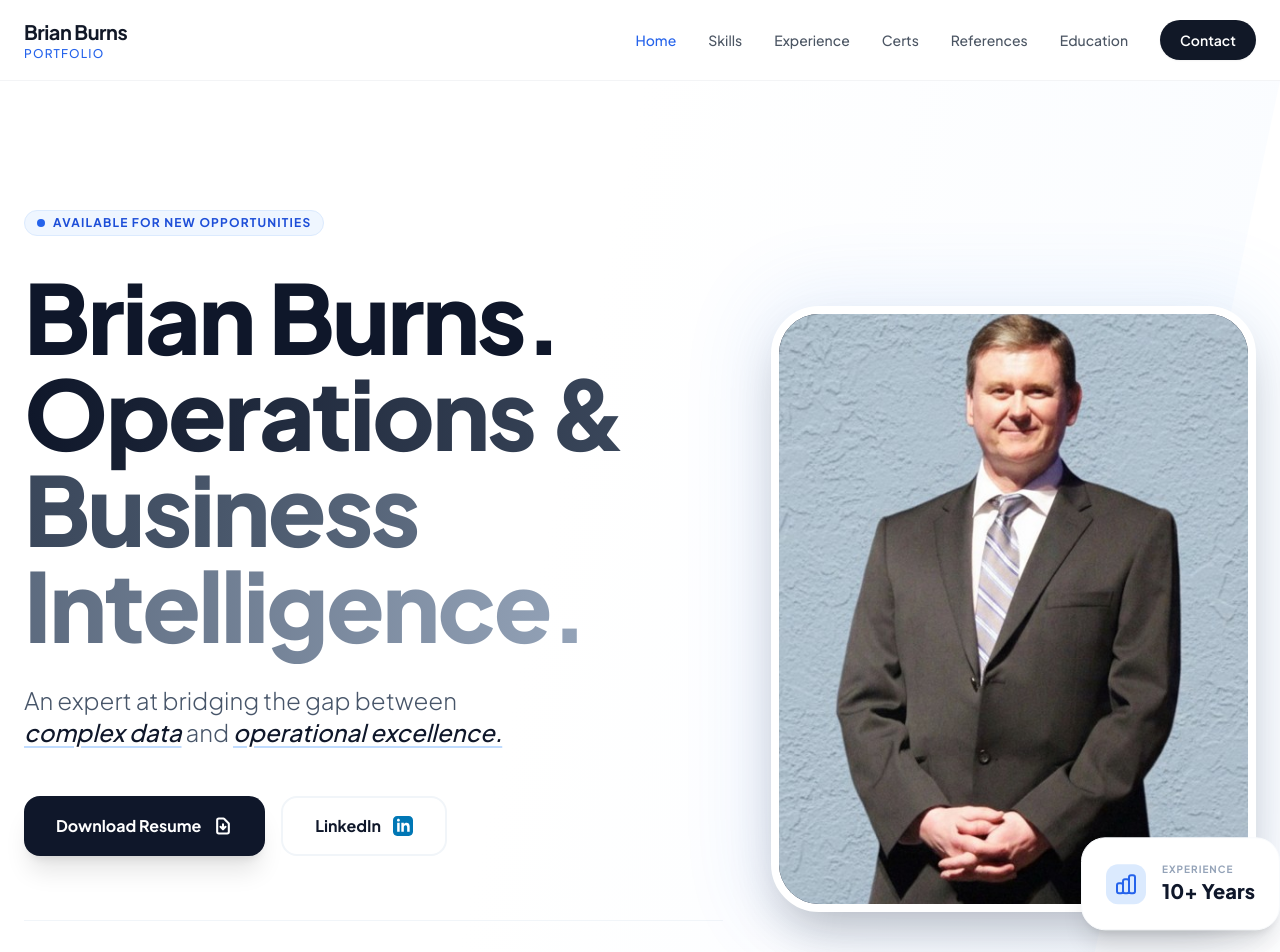
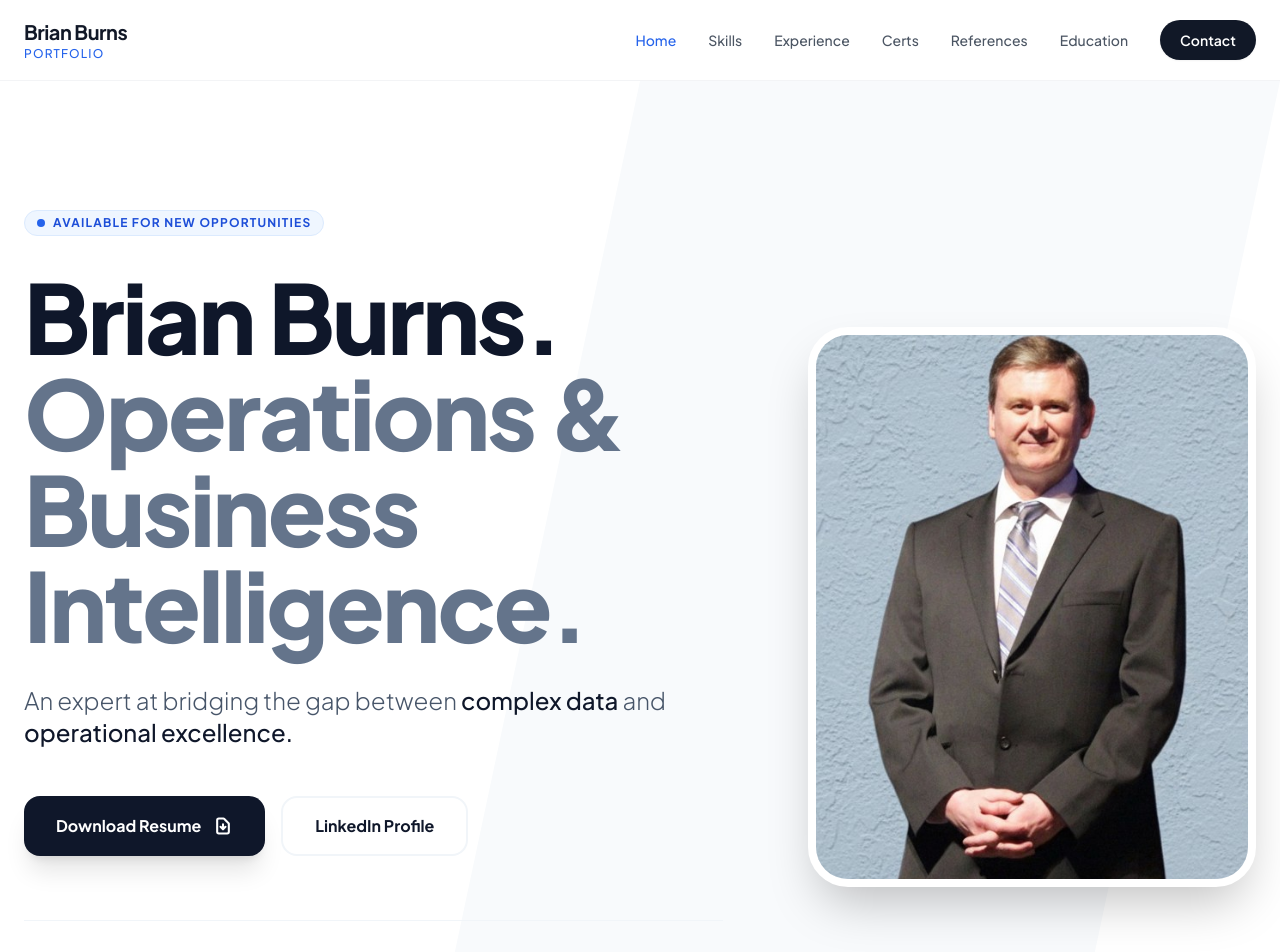
Before and after one commit to btburns308/brian-portfolio, a React (Vite) app: page / in a window 1280 px wide. Shown: the top 952 px of the page. Built offline with nearby package versions, Linux system fonts and the light colour scheme.

Commit message:
Update Hero.tsx

```diff
--- a/components/Hero.tsx
+++ b/components/Hero.tsx
@@ -8,13 +8,13 @@ interface HeroProps {
 const Hero: React.FC<HeroProps> = ({ contactInfo, id }) => {
   return (
     <section id={id} className="relative pt-32 pb-20 overflow-hidden bg-white">
-      {/* Design Elements */}
-      <div className="absolute top-0 right-0 w-1/2 h-full bg-gradient-to-l from-blue-50/30 to-transparent -skew-x-12 transform origin-top no-print pointer-events-none z-0"></div>
+      {/* Design Background */}
+      <div className="absolute top-0 right-0 w-1/2 h-full bg-slate-50 -skew-x-12 transform origin-top no-print pointer-events-none z-0"></div>
 
       <div className="relative max-w-7xl mx-auto px-6 z-10">
         <div className="grid grid-cols-1 lg:grid-cols-12 gap-12 items-center">
 
-          {/* Left Column: Content */}
+          {/* Left Column: Text Content */}
           <div className="lg:col-span-7">
             <div className="inline-flex items-center space-x-2 px-3 py-1 rounded-full bg-blue-50 text-blue-700 text-xs font-bold tracking-widest uppercase mb-8 no-print border border-blue-100">
               <span className="relative flex h-2 w-2">
@@ -24,25 +24,25 @@ const Hero: React.FC<HeroProps> = ({ contactInfo, id }) => {
               <span>Available for new opportunities</span>
             </div>
 
-            <h1 className="text-5xl md:text-7xl lg:text-8xl font-extrabold text-slate-900 mb-8 leading-[0.95] tracking-tight text-balance">
+            <h1 className="text-5xl md:text-7xl lg:text-8xl font-extrabold text-slate-900 mb-8 leading-[0.95] tracking-tight">
               {contactInfo.name}. <br/>
-              <span className="text-transparent bg-clip-text bg-gradient-to-r from-slate-900 via-slate-600 to-slate-400">
-                Operations & <br className="sm:hidden" /> Business Intelligence.
+              <span className="text-slate-500">
+                Operations & Business Intelligence.
               </span>
             </h1>
 
-            <p className="text-xl md:text-2xl text-slate-600 mb-12 leading-relaxed max-w-2xl font-light text-balance">
-              An expert at bridging the gap between <span className="text-slate-900 font-medium italic underline decoration-blue-200 underline-offset-4">complex data</span> and <span className="text-slate-900 font-medium italic underline decoration-blue-200 underline-offset-4">operational excellence.</span>
+            <p className="text-xl md:text-2xl text-slate-600 mb-12 leading-relaxed max-w-2xl font-light">
+              An expert at bridging the gap between <span className="text-slate-900 font-medium">complex data</span> and <span className="text-slate-900 font-medium">operational excellence.</span>
             </p>
 
             <div className="flex flex-wrap gap-4 mb-16 no-print">
               <a
                 href={contactInfo.resumeUrl}
                 download
-                className="bg-slate-900 text-white px-8 py-4 rounded-2xl font-bold hover:bg-slate-800 transition-all shadow-xl hover:shadow-2xl hover:-translate-y-1 flex items-center space-x-3 group cursor-pointer"
+                className="bg-slate-900 text-white px-8 py-4 rounded-2xl font-bold hover:bg-slate-800 transition-all shadow-xl flex items-center space-x-3 cursor-pointer"
               >
                 <span>Download Resume</span>
-                <svg className="w-5 h-5 group-hover:translate-y-0.5 transition-transform" fill="none" stroke="currentColor" viewBox="0 0 24 24">
+                <svg className="w-5 h-5" fill="none" stroke="currentColor" viewBox="0 0 24 24">
                   <path strokeLinecap="round" strokeLinejoin="round" strokeWidth="2.5" d="M12 10v6m0 0l-3-3m3 3l3-3m2 8H7a2 2 0 01-2-2V5a2 2 0 012-2h5.586a1 1 0 01.707.293l5.414 5.414a1 1 0 01.293.707V19a2 2 0 01-2 2z"></path>
                 </svg>
               </a>
@@ -50,90 +50,43 @@ const Hero: React.FC<HeroProps> = ({ contactInfo, id }) => {
                 href={contactInfo.linkedin}
                 target="_blank"
                 rel="noopener noreferrer"
-                className="bg-white text-slate-900 border-2 border-slate-100 px-8 py-4 rounded-2xl font-bold hover:bg-slate-50 transition-all flex items-center space-x-3 hover:border-blue-200 cursor-pointer"
+                className="bg-white text-slate-900 border-2 border-slate-100 px-8 py-4 rounded-2xl font-bold hover:bg-slate-50 transition-all flex items-center space-x-3 cursor-pointer"
               >
-                <span>LinkedIn</span>
-                <svg className="w-5 h-5 text-[#0077b5]" fill="currentColor" viewBox="0 0 24 24">
-                  <path d="M19 0h-14c-2.761 0-5 2.239-5 5v14c0 2.761 2.239 5 5 5h14c2.762 0 5-2.239 5-5v-14c0-2.761-2.238-5-5-5zm-11 19h-3v-11h3v11zm-1.5-12.268c-.966 0-1.75-.79-1.75-1.764s.784-1.764 1.75-1.764 1.75.79 1.75 1.764-.783 1.764-1.75 1.764zm13.5 12.268h-3v-5.604c0-3.368-4-3.113-4 0v5.604h-3v-11h3v1.765c1.396-2.586 7-2.777 7 2.476v6.759z"/>
-                </svg>
+                <span>LinkedIn Profile</span>
               </a>
             </div>
 
             <div className="grid grid-cols-1 sm:grid-cols-3 gap-8 pt-10 border-t border-slate-100 no-print">
-              <div className="group">
-                <p className="text-xs font-bold text-slate-400 uppercase tracking-widest mb-2 group-hover:text-blue-500 transition-colors">Location</p>
+              <div>
+                <p className="text-xs font-bold text-slate-400 uppercase tracking-widest mb-1">Location</p>
                 <p className="text-slate-900 font-medium">{contactInfo.location}</p>
               </div>
-              <div className="group">
-                <p className="text-xs font-bold text-slate-400 uppercase tracking-widest mb-2 group-hover:text-blue-500 transition-colors">Contact</p>
+              <div>
+                <p className="text-xs font-bold text-slate-400 uppercase tracking-widest mb-1">Phone</p>
                 <p className="text-slate-900 font-medium">{contactInfo.phone}</p>
               </div>
-              <div className="group">
-                <p className="text-xs font-bold text-slate-400 uppercase tracking-widest mb-2 group-hover:text-blue-500 transition-colors">Email</p>
-                <p className="text-slate-900 font-medium hover:text-blue-600 transition-colors underline decoration-slate-200 decoration-1 underline-offset-4">
+              <div>
+                <p className="text-xs font-bold text-slate-400 uppercase tracking-widest mb-1">Email</p>
+                <p className="text-slate-900 font-medium">
                   <a href={`mailto:${contactInfo.email}`}>{contactInfo.email}</a>
                 </p>
               </div>
             </div>
           </div>
 
-          {/* Right Column: Image */}
-          <div className="lg:col-span-5 relative no-print">
-            <div className="relative group">
-              {/* Background Glow */}
-              <div className="absolute -inset-4 bg-gradient-to-tr from-blue-600 to-blue-400 rounded-[3.5rem] opacity-10 group-hover:opacity-20 transition-opacity blur-2xl"></div>
-
-              <div className="relative aspect-[4/5] overflow-hidden rounded-[3rem] border-8 border-white shadow-2xl bg-slate-200 flex items-center justify-center">
-
-                {/* 1. Static Placeholder (Always behind the image) */}
-                <div className="absolute inset-0 flex flex-col items-center justify-center bg-gradient-to-br from-slate-900 to-slate-800">
-                   <span className="text-[12rem] font-black text-white/5 uppercase select-none tracking-tighter absolute">BB</span>
-                   <div className="z-10 text-center px-8">
-                     <div className="w-20 h-1 bg-blue-500 mx-auto mb-6 rounded-full opacity-50"></div>
-                     <p className="text-white font-bold text-3xl tracking-tight mb-2">{contactInfo.name}</p>
-                     <p className="text-blue-400 text-[10px] font-black uppercase tracking-[0.2em]">Operations & Business Intelligence</p>
-                   </div>
-                </div>
-
-                {/* 2. Actual Image (Now renders directly without state-dependent opacity) */}
-                <img
-                  src={contactInfo.profileImage}
-                  alt={contactInfo.name}
-                  className="absolute inset-0 w-full h-full object-cover z-20"
-                  onError={(e) => {
-                    // If the image fails to load, hide the broken icon so the placeholder shows instead
-                    e.currentTarget.style.display = 'none';
-                  }}
-                />
-              </div>
-
-              {/* Experience Badge */}
-              <div className="absolute -bottom-6 -right-6 bg-white p-6 rounded-3xl shadow-xl border border-slate-50 flex items-center space-x-4 animate-bounce-subtle z-30">
-                <div className="bg-blue-100 p-2 rounded-xl text-blue-600">
-                  <svg className="w-6 h-6" fill="none" stroke="currentColor" viewBox="0 0 24 24">
-                    <path strokeLinecap="round" strokeLinejoin="round" strokeWidth="2" d="M9 19v-6a2 2 0 00-2-2H5a2 2 0 00-2 2v6a2 2 0 002 2h2a2 2 0 002-2zm0 0V9a2 2 0 012-2h2a2 2 0 012 2v10m-6 0a2 2 0 002 2h2a2 2 0 002-2m0 0V5a2 2 0 012-2h2a2 2 0 012 2v14a2 2 0 01-2 2h-2a2 2 0 01-2-2z"></path>
-                  </svg>
-                </div>
-                <div>
-                  <p className="text-[10px] font-bold text-slate-400 uppercase tracking-widest">Experience</p>
-                  <p className="text-xl font-black text-slate-900">10+ Years</p>
-                </div>
-              </div>
+          {/* Right Column: Still Picture */}
+          <div className="lg:col-span-5 flex justify-center lg:justify-end">
+            <div className="w-full max-w-md aspect-[4/5] overflow-hidden rounded-[2.5rem] border-8 border-white shadow-2xl bg-slate-100">
+              <img
+                src={contactInfo.profileImage}
+                alt={contactInfo.name}
+                className="w-full h-full object-cover"
+              />
             </div>
           </div>
 
         </div>
       </div>
-
-      <style>{`
-        @keyframes bounce-subtle {
-          0%, 100% { transform: translateY(0); }
-          50% { transform: translateY(-10px); }
-        }
-        .animate-bounce-subtle {
-          animation: bounce-subtle 4s ease-in-out infinite;
-        }
-      `}</style>
     </section>
   );
 };
```
